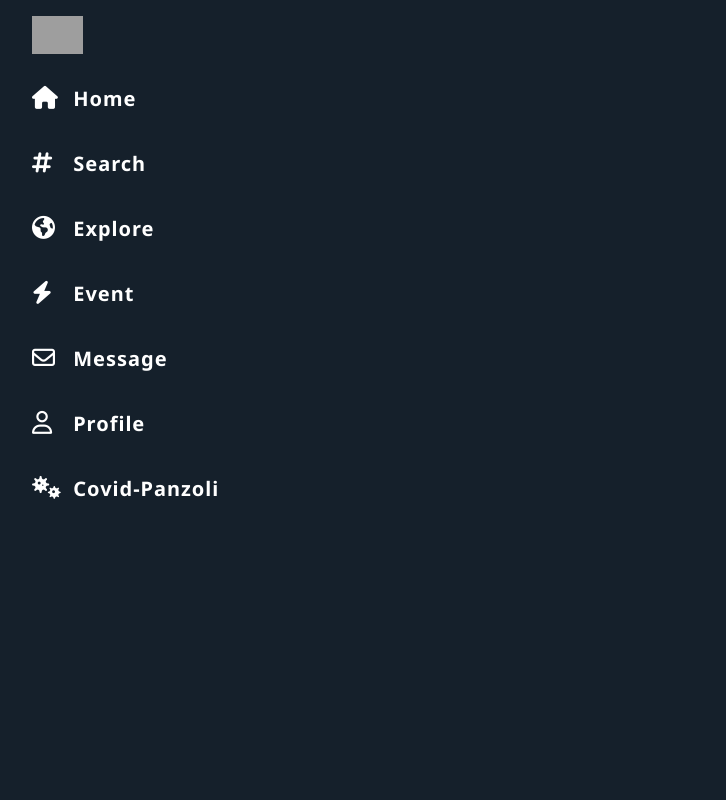
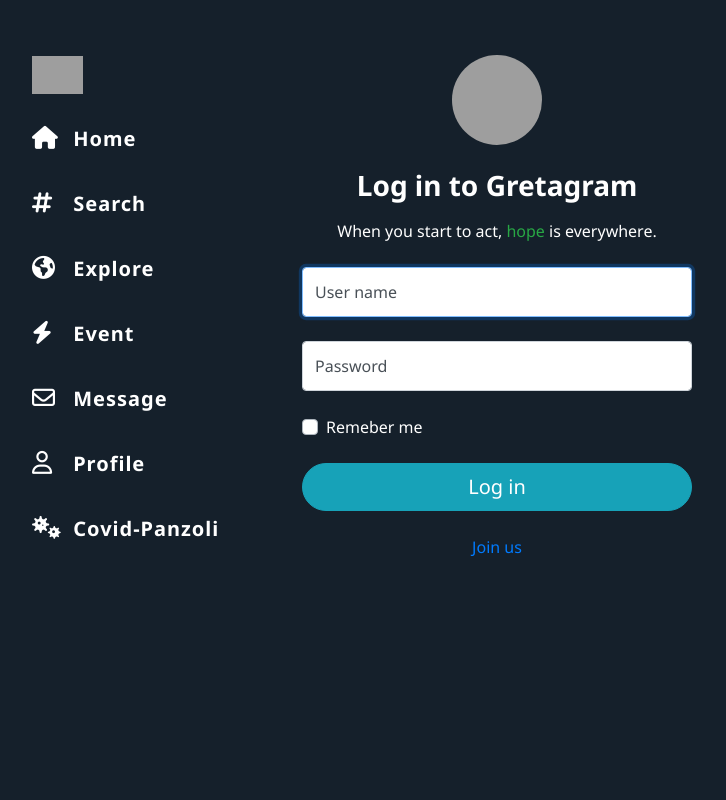
Before and after one commit to maximegourgues/Gretagram, a PHP site: page / in a window 1280 px wide. Shown: the whole page, without its empty margins (143-869 px from the left). Run offline with PHP 8.4, Linux system fonts and the light colour scheme; some libraries are stand-ins or nearby versions; grey boxes are pictures that could not be loaded.

Commit message:
index to update

```diff
--- /dev/null
+++ b/src/app/css/index.css
@@ -0,0 +1,149 @@
+html,body {
+  height: 100%;
+}
+
+body {
+  display: -ms-flexbox;
+  display: flex;
+  -ms-flex-align: center;
+  padding-top: 40px;
+  padding-bottom: 40px;
+  background-color: #f5f5f5;
+  font-family: 'Noto Sans', sans-serif;
+}
+.modal{
+  position: absolute;
+  justify-content: center;
+  align-items: center;
+  display: none;
+  top:0;
+  visibility: hidden;
+  opacity: 0;
+  background-color: rgba(0, 0, 0, 0.2);
+  transition: visibility 0s, opacity 0.7s;
+  display: flex;
+}
+.modal-active{
+  visibility: visible;
+  opacity: 1;
+
+}
+.close{
+
+  cursor: pointer;
+  font-size: 30px;
+
+}
+.card{
+    border-radius: 20px;
+    width: 600px;
+    height: auto;
+
+}
+.card-title{
+font-weight: bold;
+}
+
+
+.form-signin {
+  width: 100%;
+  max-width: 420px;
+  padding: 15px;
+  margin: auto;
+}
+
+.form-label-group {
+  position: relative;
+  margin-bottom: 1.5rem;
+}
+
+.form-label-group > input,
+.form-label-group > label {
+  height: 3.125rem;
+  padding: .75rem;
+}
+
+.form-label-group > label {
+  position: absolute;
+  top: 0;
+  left: 0;
+  display: block;
+  width: 100%;
+  margin-bottom: 0; /* Override default `<label>` margin */
+  line-height: 1.5;
+  color: #495057;
+  pointer-events: none;
+  cursor: text; /* Match the input under the label */
+  border: 1px solid transparent;
+  border-radius: .25rem;
+  transition: all .1s ease-in-out;
+}
+
+.form-label-group input::-webkit-input-placeholder {
+  color: transparent;
+}
+
+.form-label-group input:-ms-input-placeholder {
+  color: transparent;
+}
+
+.form-label-group input::-ms-input-placeholder {
+  color: transparent;
+}
+
+.form-label-group input::-moz-placeholder {
+  color: transparent;
+}
+
+.form-label-group input::placeholder {
+  color: transparent;
+}
+
+.form-label-group input:not(:placeholder-shown) {
+  padding-top: 1.25rem;
+  padding-bottom: .25rem;
+}
+
+.form-label-group input:not(:placeholder-shown) ~ label {
+  padding-top: .25rem;
+  padding-bottom: .25rem;
+  font-size: 12px;
+  color: #777;
+}
+
+/* Fallback for Edge
+-------------------------------------------------- */
+@supports (-ms-ime-align: auto) {
+  .form-label-group > label {
+    display: none;
+  }
+  .form-label-group input::-ms-input-placeholder {
+    color: #777;
+  }
+}
+
+/* Fallback for IE
+-------------------------------------------------- */
+@media all and (-ms-high-contrast: none), (-ms-high-contrast: active) {
+  .form-label-group > label {
+    display: none;
+  }
+  .form-label-group input:-ms-input-placeholder {
+    color: #777;
+  }
+}
+
+.bd-placeholder-img {
+  font-size: 1.125rem;
+  text-anchor: middle;
+  -webkit-user-select: none;
+  -moz-user-select: none;
+  -ms-user-select: none;
+  user-select: none;
+}
+
+@media (min-width: 768px) {
+  .bd-placeholder-img-lg {
+    font-size: 3.5rem;
+  }
+}
--- a/src/app/css/menu.css
+++ b/src/app/css/menu.css
@@ -24,6 +24,7 @@
   font-size: 20px;
   display: block;
   height: 65px;
+  border-radius: 0.4rem;
   width: 100%;
   color: white;
   line-height: 65px;
@@ -34,12 +35,13 @@
   border-left: 5px solid transparent;
   font-family: 'Noto Sans', sans-serif;
   font-weight: 700;
-  transition: all .5s ease;
+  transition: all .3s ease;
 }
 .sidebar a:hover{
   border-left: 10px solid transparent;
   text-decoration: none;
   color: #17BF63;
+
 }
 .sidebar i{
   width: 20px;
--- a/src/app/index.html
+++ b/src/app/index.html
@@ -13,19 +13,53 @@
     <script src="https://ajax.googleapis.com/ajax/libs/angularjs/1.6.9/angular.min.js" crossorigin="anonymous"></script>
     <ng-include src="'scripts/headscripts.html'"></ng-include>
 
-
+    <link href="css/index.css" rel="stylesheet">
   </head>
 
   <!-- 152630 -->
   <body ng-app="" style="color: white; background-color: rgb(21, 32, 43); overflow-y: scroll;">
 
-    <header ng-include src="'templates/menu.html'"></header>
+    <div class="container-fluid">
+
+        <header ng-include src="'templates/menu.html'"></header>
+        <main>
+          <form class="form-signin">
+            <div class="text-center mb-4">
+              <img class="mb-4 rounded-circle" src="../assets/img/logo/homeicon.jpg" alt="" width="90" height="90">
+              <h1 class="h3 mb-3 font-weight-bold">Log in to Gretagram</h1>
+              <p class="text-center">When you start to act, <l class="text-success">hope</l> is everywhere.</p>
+            </div>
+
+            <div class="form-label-group">
+              <input type="text" id="inputText" class="form-control" placeholder="User name" required autofocus>
+              <label for="inputUsername">User name</label>
+            </div>
+
+            <div class="form-label-group">
+              <input type="password" id="inputPassword" class="form-control" placeholder="Password" required>
+              <label for="inputPassword">Password</label>
+            </div>
+
+            <div class="custom-control custom-checkbox mb-4">
+              <input type="checkbox" class="custom-control-input" id="customCheck1">
+              <label class="custom-control-label" for="customCheck1">Remeber me</label>
+            </div>
+            <button class="btn btn-lg btn-info btn-block rounded-pill" type="submit">Log in</button>
+            <p class="mt-4 mb-3 text-decoration-none text-center"><a href="#" id="inscription">Join us</a></p>
+
+        </form></main>
+
+    </div>
+
+
+
 
     <!-- <div ng-include src="'templates/menu.html'" ></div> -->
 
         <!-- Main jumbotron for a primary marketing message or call to action -->
 
 
+
   </body>
 
 </html>
--- a/src/app/templates/menu.html
+++ b/src/app/templates/menu.html
@@ -7,8 +7,9 @@
         <header>
           <i><img src="../assets/img/logo/gretaPin.png" alt="" width="auto" height="38">
       </header></i>
+
       <a href="#">
-        <i class="fas fa-home"></i>
+          <i class="fas fa-home"></i>
         <span>Home</span>
       </a>
       <a href="#">
```
